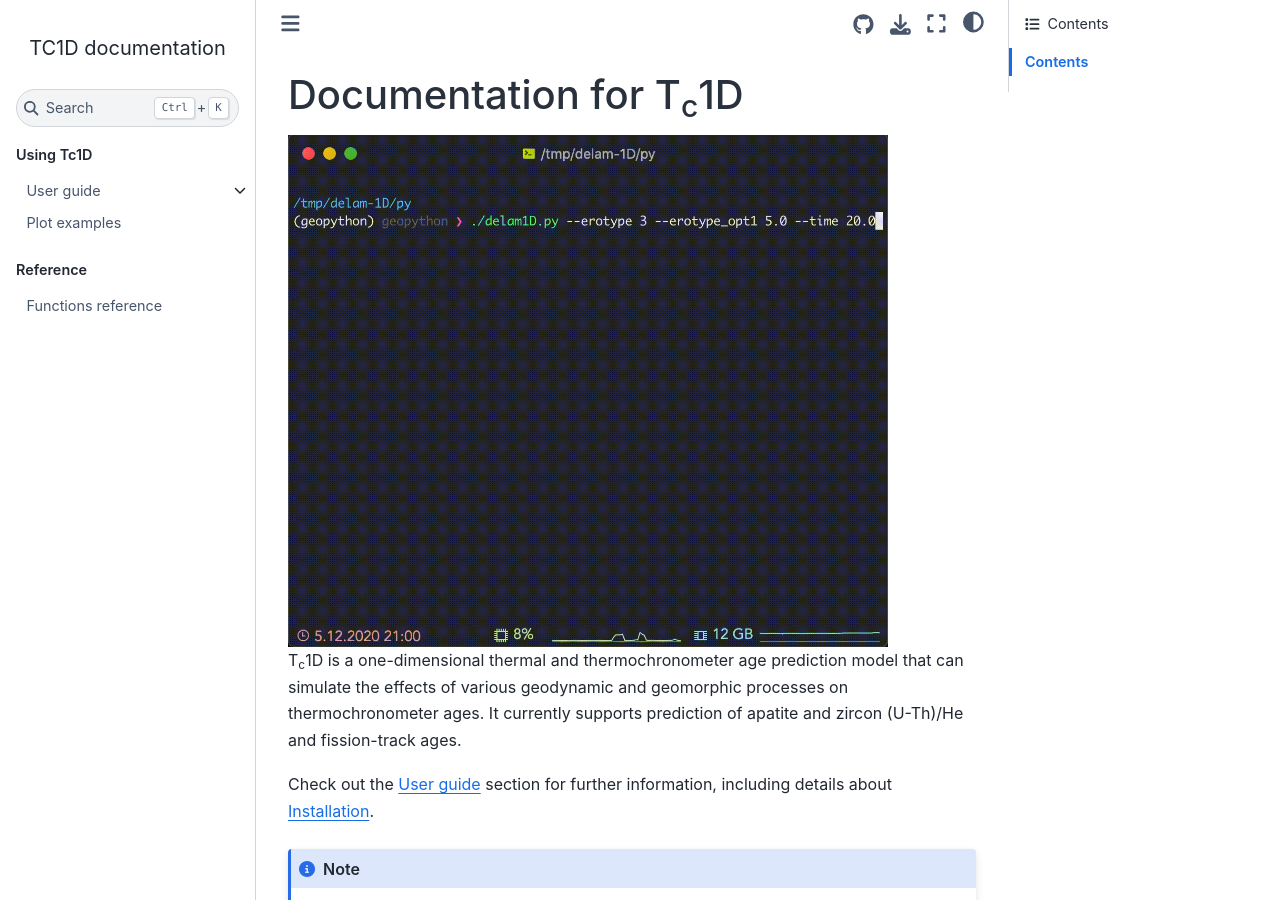
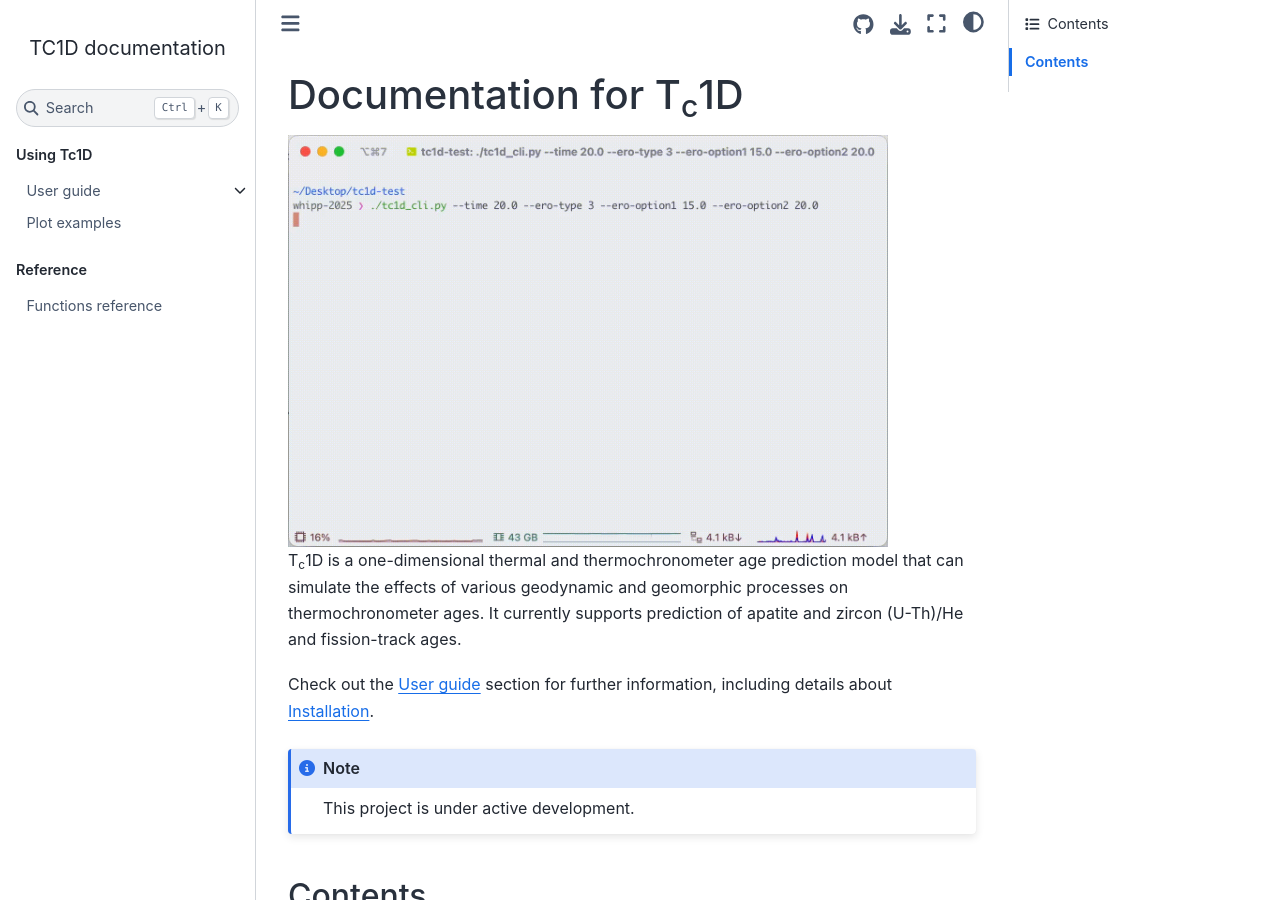
Before and after one commit to HUGG/TC1D, a Sphinx documentation site: the page built from docs/source/index.rst, in a window 1280 px wide and 900 px high. Built offline with Sphinx 7.4.7 and the Sphinx Book theme 1.1.4, drawn with Linux system fonts in a browser that asks for light colours.

Commit message:
Update Tc1D animated gif

```diff
--- a/docs/source/index.rst
+++ b/docs/source/index.rst
@@ -1,7 +1,7 @@
 Documentation for T\ :sub:`c`\ 1D
 =================================
 
-.. image:: gif/tc1d.gif
+.. image:: gif/tc1d-2025.gif
    :width: 600
    :alt: TC1D running
 
```
Also changed, not shown: docs/source/gif/tc1d-2025.gif (added).
